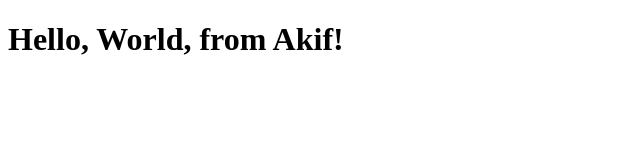
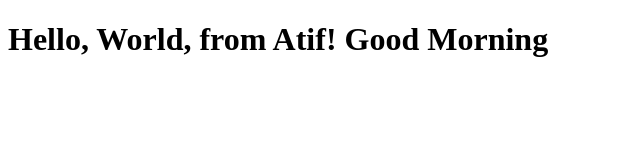
Before and after one commit to raoatif91/BootCamp2020Atif, a plain HTML site: page index.html in a window 1280 px wide. Shown: the whole page, without its empty margins (0-640 px from the left). Drawn offline with Linux system fonts and the light colour scheme.

Commit message:
Update index.html

```diff
--- a/index.html
+++ b/index.html
@@ -6,6 +6,6 @@
     <title>Document</title>
 </head>
 <body>
-    <h1>Hello, World, from Akif!</h1>
+    <h1>Hello, World, from Atif! Good Morning</h1>
 </body>
 </html>
```
